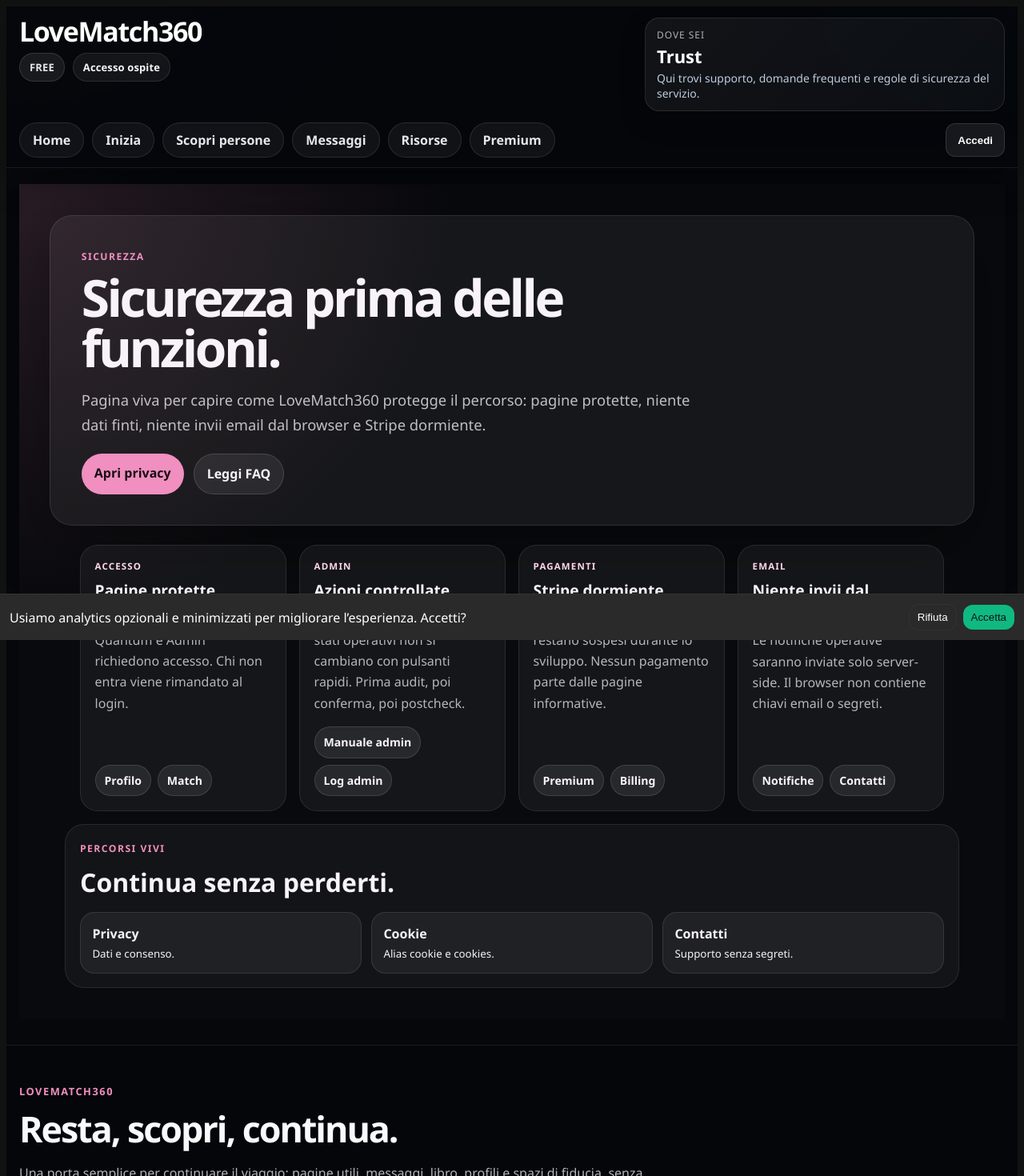
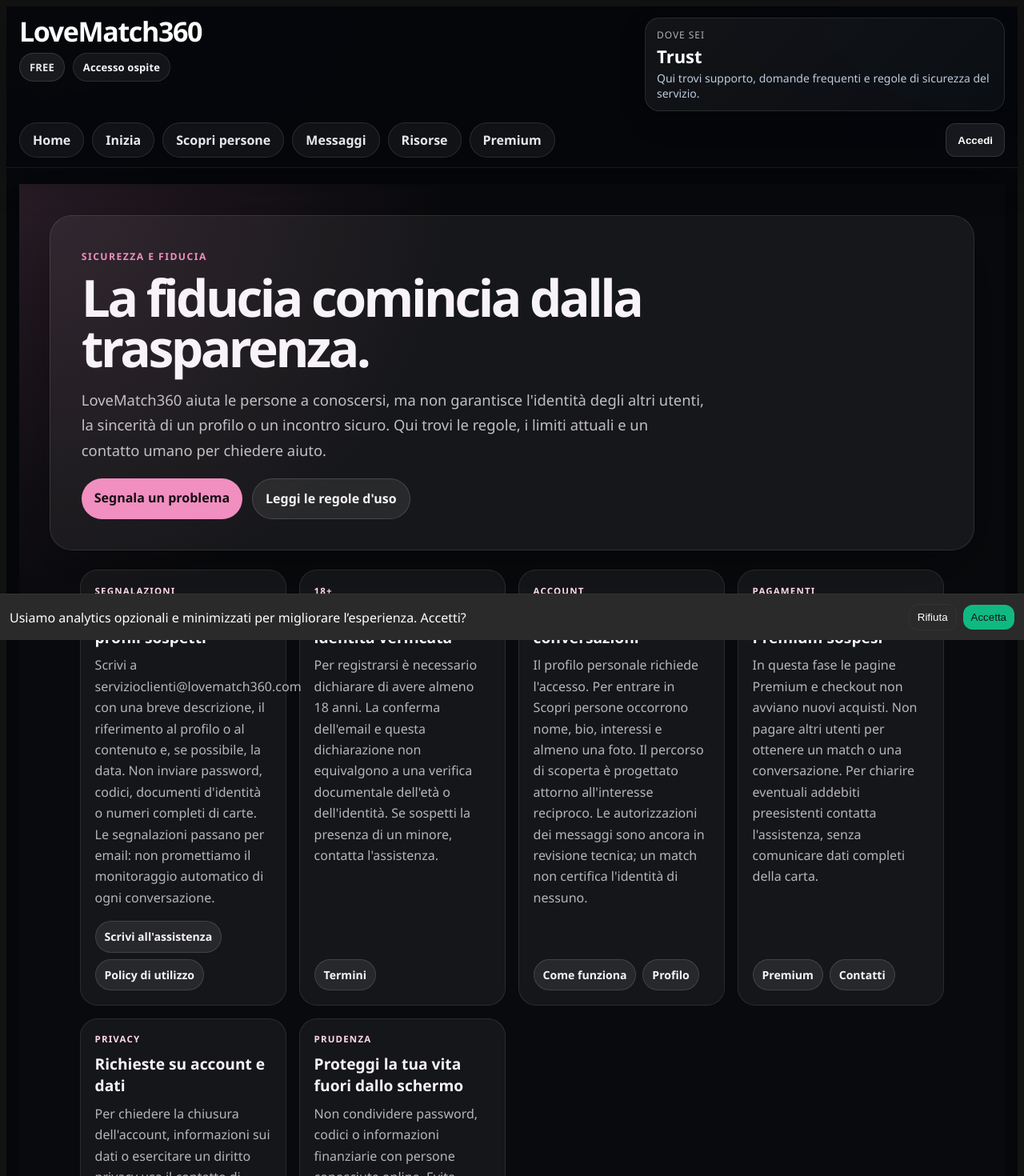
Before and after one commit to ciuval/lm360-admin-prod, a React (Vite) app: page /#/sicurezza in a window 1280 px wide. Shown: the top 1470 px of the page at 80% size. Built offline with nearby package versions, Linux system fonts and the light colour scheme; no server answers.

Commit message:
Integrate profile, trust and client contracts for isolated QA

```diff
--- a/src/components/SiteFooter.jsx
+++ b/src/components/SiteFooter.jsx
@@ -67,11 +67,11 @@ const linkGroups = [
 ];
 
 const statusItems = [
-  "Sito vivo",
-  "Crescita con calma",
-  "Privacy rispettata",
-  "Contatti puliti",
-  "Nessun invio email dal browser",
+  "18+ con autodichiarazione",
+  "Segnalazioni via email",
+  "Regole e contatti pubblici",
+  "Nuovi acquisti Premium sospesi",
+  "Nessun credito chat per messaggio",
 ];
 
 export default function SiteFooter() {
--- a/src/pages/Contatti.jsx
+++ b/src/pages/Contatti.jsx
@@ -3,35 +3,47 @@ import InfoPageTemplate from "./InfoPageTemplate.jsx";
 export default function Contatti() {
   return (
     <InfoPageTemplate
-      eyebrow="Contatti"
-      title="Parla con LoveMatch360."
-      lead="Pagina viva per assistenza, informazioni e segnalazioni. Qui trovi i percorsi corretti senza esporre password, token o dati non necessari."
-      cta={{ label: "Scrivi a servizioclienti", href: "mailto:servizioclienti@lovematch360.com" }}
-      secondaryCta={{ label: "Leggi FAQ", href: "#/faq" }}
+      eyebrow="Contatti e segnalazioni"
+      title="Un contatto chiaro, quando hai bisogno."
+      lead="Per richieste sull'account, segnalazioni o chiarimenti puoi scrivere all'assistenza anche senza registrarti. Non inviare password, token, documenti d'identità o dati completi della carta."
+      cta={{ label: "Scrivi all'assistenza", href: "mailto:servizioclienti@lovematch360.com" }}
+      secondaryCta={{ label: "Sicurezza e fiducia", href: "#/sicurezza" }}
       sections={[
         {
           label: "Assistenza",
-          title: "Supporto account e richieste utenti",
-          text: "Per account, accesso, stati e richieste operative usa servizioclienti@lovematch360.com. Descrivi il problema in modo chiaro e senza segreti.",
-          actions: [{ label: "Apri FAQ", href: "#/faq" }, { label: "Sicurezza", href: "#/sicurezza" }],
+          title: "Account e richieste sui dati",
+          text: "Per problemi di accesso, chiusura dell'account, richieste privacy o chiarimenti su un addebito scrivi a servizioclienti@lovematch360.com. Descrivi la richiesta senza comunicare credenziali o dettagli finanziari completi.",
+          actions: [
+            { label: "Apri Privacy", href: "#/privacy" },
+            { label: "Leggi FAQ", href: "#/faq" },
+          ],
+        },
+        {
+          label: "Segnalazioni",
+          title: "Comportamenti e contenuti da segnalare",
+          text: "Per molestie, impersonificazione, possibili truffe o sospetta presenza di minori, indica la natura del problema, il profilo o contenuto coinvolto e una data indicativa. Non inoltrare materiale illecito o immagini intime non necessarie. Le segnalazioni sono ricevute via email; non è disponibile un servizio di emergenza.",
+          actions: [
+            { label: "Invia segnalazione", href: "mailto:servizioclienti@lovematch360.com" },
+            { label: "Regole di utilizzo", href: "#/uso-accettabile" },
+          ],
         },
         {
           label: "Informazioni",
-          title: "Informazioni generali",
-          text: "Per comunicazioni generali puoi usare info@lovematch360.com. Per richieste operative resta preferibile servizioclienti.",
-          actions: [{ label: "Come funziona", href: "#/come-funziona" }, { label: "Chi siamo", href: "#/chi-siamo" }],
+          title: "Domande generali e attività professionali",
+          text: "Per informazioni generali e richieste sui servizi web puoi usare info@lovematch360.com. Le eventuali attività professionali sono distinte dal servizio di incontri e non comportano l'attivazione automatica di un abbonamento Premium.",
+          actions: [{ label: "Servizi per attivita locali", href: "#/sito-clienti-locali" }],
         },
         {
-          label: "Percorso",
-          title: "Prima orientati, poi scrivi",
-          text: "Molti dubbi si risolvono passando da FAQ, sicurezza e funzioni. Se il problema resta, contatta il supporto con una nota precisa.",
-          actions: [{ label: "Funzioni", href: "#/funzioni" }, { label: "Profilo", href: "#/profilo" }],
+          label: "Emergenze",
+          title: "Un'email non sostituisce i soccorsi",
+          text: "Se una persona è in pericolo immediato contatta le autorita o i servizi di emergenza competenti. Non fare affidamento su una risposta immediata alle email: non viene promessa un'assistenza continuativa 24 ore su 24.",
+          actions: [{ label: "Consigli di sicurezza", href: "#/sicurezza" }],
         },
       ]}
       quickLinks={[
-        { label: "FAQ", href: "#/faq", text: "Risposte rapide e stato del servizio." },
-        { label: "Sicurezza", href: "#/sicurezza", text: "Regole per accesso e protezione." },
-        { label: "Privacy", href: "#/privacy", text: "Dati, consenso e fiducia." },
+        { label: "Sicurezza", href: "#/sicurezza", text: "Precauzioni e limiti del servizio." },
+        { label: "FAQ", href: "#/faq", text: "Risposte alle domande più frequenti." },
+        { label: "Privacy", href: "#/privacy", text: "Diritti sui dati e contatto." },
       ]}
     />
   );
--- a/src/pages/FAQ.jsx
+++ b/src/pages/FAQ.jsx
@@ -3,41 +3,59 @@ import InfoPageTemplate from "./InfoPageTemplate.jsx";
 export default function FAQ() {
   return (
     <InfoPageTemplate
-      eyebrow="FAQ"
-      title="Domande frequenti."
-      lead="Pagina viva per orientarsi subito: account, profilo, scoperta, match, admin e Premium. Ogni risposta porta a un percorso utile."
-      cta={{ label: "Vai alle funzioni", href: "#/funzioni" }}
-      secondaryCta={{ label: "Contatta supporto", href: "#/contatti" }}
+      eyebrow="Domande frequenti"
+      title="Risposte chiare, prima di iscriverti."
+      lead="Come funziona LoveMatch360, cosa puoi aspettarti e cosa non promettiamo. Se manca una risposta puoi contattare l'assistenza senza avere un account."
+      cta={{ label: "Come funziona", href: "#/come-funziona" }}
+      secondaryCta={{ label: "Scrivi all'assistenza", href: "mailto:servizioclienti@lovematch360.com" }}
       sections={[
         {
-          label: "Account",
-          title: "Come inizio a usare il sito?",
-          text: "Crea un account, accedi, completa il profilo e poi usa Scopri. Se non ci sono ancora profili reali, vedrai uno stato vuoto chiaro.",
-          actions: [{ label: "Profilo", href: "#/profilo" }, { label: "Come funziona", href: "#/come-funziona" }],
+          label: "Registrazione",
+          title: "Come comincio?",
+          text: "Crea un account con email e password, conferma l'email quando richiesto e completa nome, bio, interessi e almeno una foto. Un profilo è completo solo quando tutti e quattro i requisiti sono soddisfatti.",
+          actions: [{ label: "Registrati", href: "#/register" }, { label: "Profilo", href: "#/profilo" }],
+        },
+        {
+          label: "Eta",
+          title: "Le persone sono verificate?",
+          text: "Per registrarsi bisogna dichiarare di avere almeno 18 anni. Questa autodichiarazione e la conferma email non sono una verifica documentale dell'identità o dell'età. Non presentiamo gli altri profili come identità certificate.",
+          actions: [{ label: "Sicurezza", href: "#/sicurezza" }, { label: "Termini", href: "#/termini" }],
+        },
+        {
+          label: "Scoperta",
+          title: "Perché potrei vedere pochi profili?",
+          text: "Scopri persone mostra i profili disponibili che soddisfano i requisiti del percorso. Non inventiamo utenti per riempire la lista e non promettiamo un numero minimo di persone o di incontri.",
+          actions: [{ label: "Scopri persone", href: "#/scopri-profili" }],
         },
         {
           label: "Match",
-          title: "Perche non vedo match?",
-          text: "I match compaiono solo quando c e interesse reciproco. In fase iniziale il sito puo essere vuoto perche non ci sono ancora clienti reali.",
-          actions: [{ label: "Vai a Match", href: "#/match" }, { label: "Vai a Scopri", href: "#/scopri" }],
+          title: "Quando posso conversare?",
+          text: "Il percorso è progettato per mostrare un match quando l'interesse è reciproco. La verifica delle autorizzazioni sul backend è ancora in corso. Un match non garantisce una risposta, un incontro o la compatibilità reale tra due persone.",
+          actions: [{ label: "Vai ai match", href: "#/match" }, { label: "Come funziona", href: "#/come-funziona" }],
+        },
+        {
+          label: "Segnalazioni",
+          title: "Come segnalo un profilo o un abuso?",
+          text: "Scrivi a servizioclienti@lovematch360.com indicando il problema e, se possibile, il riferimento al profilo o al contenuto. Non inviare password, codici o documenti personali. Non dichiariamo una moderazione automatica di ogni messaggio.",
+          actions: [{ label: "Segnala via email", href: "mailto:servizioclienti@lovematch360.com" }, { label: "Policy di utilizzo", href: "#/uso-accettabile" }],
         },
         {
           label: "Premium",
-          title: "Premium non e admin",
-          text: "Premium e Super Premium sono stati commerciali. Non danno permessi admin e non avviano Stripe durante lo sviluppo.",
-          actions: [{ label: "Premium", href: "#/premium" }, { label: "Sicurezza", href: "#/sicurezza" }],
+          title: "Devo pagare per usare il sito?",
+          text: "I nuovi acquisti Premium sono attualmente sospesi. Le pagine Premium e checkout non avviano nuovi acquisti. Non è previsto l'acquisto di crediti per leggere o inviare ogni singolo messaggio.",
+          actions: [{ label: "Stato Premium", href: "#/premium" }],
         },
         {
-          label: "Admin",
-          title: "Admin e responsabilita operativa",
-          text: "Admin e owner servono per gestire il progetto. Le azioni reali richiedono procedura, audit, conferma e postcheck.",
-          actions: [{ label: "Admin", href: "#/admin" }, { label: "Log admin", href: "#/log-admin" }],
+          label: "Dati",
+          title: "Come chiedo la chiusura del mio account?",
+          text: "Invia la richiesta a servizioclienti@lovematch360.com. Il supporto dovra verificarla e gestirla nel rispetto degli obblighi applicabili; non è promessa una cancellazione automatica immediata.",
+          actions: [{ label: "Contatti", href: "#/contatti" }, { label: "Privacy", href: "#/privacy" }],
         },
       ]}
       quickLinks={[
-        { label: "Contatti", href: "#/contatti", text: "Canale supporto e richieste." },
-        { label: "Sicurezza", href: "#/sicurezza", text: "Regole operative e protezione." },
-        { label: "Funzioni", href: "#/funzioni", text: "Mappa delle aree vive." },
+        { label: "Sicurezza", href: "#/sicurezza", text: "Consigli pratici e canale di segnalazione." },
+        { label: "Regole di utilizzo", href: "#/uso-accettabile", text: "Comportamenti consentiti e vietati." },
+        { label: "Contatti", href: "#/contatti", text: "Supporto e richieste senza account." },
       ]}
     />
   );
--- a/src/pages/Premium.jsx
+++ b/src/pages/Premium.jsx
@@ -46,10 +46,10 @@ export default function PremiumPage() {
         badge: "Accesso ospite",
         title: "Premium quando serve davvero.",
         description:
-          "Più visibilità, strumenti più chiari e un percorso più fluido per farti notare meglio dentro LoveMatch360.",
+          "I nuovi acquisti Premium sono sospesi. Puoi conoscere il percorso gratuito e leggere le regole prima di decidere se iscriverti.",
         primaryLabel: "Accedi per continuare",
         secondaryLabel: "Torna Home",
-        note: "Per valutare o gestire Premium devi accedere con un account valido. Nessun acquisto parte da questa schermata.",
+        note: "Non è possibile acquistare un nuovo abbonamento in questa fase. Puoi comunque consultare il percorso gratuito.",
       };
     }
 
@@ -90,13 +90,13 @@ export default function PremiumPage() {
     }
 
     return {
-      badge: "Free",
-      title: "Sblocca il lato più vivo di LoveMatch360.",
+      badge: "Free · Premium sospeso",
+      title: "Prima le persone, poi gli abbonamenti.",
       description:
-        "Filtri pro, più qualità nella scoperta dei profili e un percorso più diretto verso connessioni che meritano davvero attenzione.",
-      primaryLabel: "Attiva Premium",
-      secondaryLabel: "Scopri i profili",
-      note: "Puoi valutare Premium con calma e procedere solo quando il percorso è davvero adatto a te.",
+        "I nuovi acquisti Premium sono sospesi. Puoi completare il profilo e consultare il percorso gratuito senza pagare.",
+      primaryLabel: "Vai al profilo",
+      secondaryLabel: "Come funziona",
+      note: "Nessun nuovo pagamento o abbonamento viene avviato da questa pagina.",
     };
   }, [isAuthed, tier]);
 
@@ -111,7 +111,7 @@ export default function PremiumPage() {
       return;
     }
 
-    navigate("/attiva-premium");
+    navigate("/profilo");
   };
 
   const handleSecondaryAction = () => {
@@ -135,7 +135,7 @@ export default function PremiumPage() {
       return;
     }
 
-    navigate("/scopri");
+    navigate("/come-funziona");
   };
 
   if (loading) {
--- a/src/pages/Sicurezza.jsx
+++ b/src/pages/Sicurezza.jsx
@@ -3,41 +3,63 @@ import InfoPageTemplate from "./InfoPageTemplate.jsx";
 export default function Sicurezza() {
   return (
     <InfoPageTemplate
-      eyebrow="Sicurezza"
-      title="Sicurezza prima delle funzioni."
-      lead="Pagina viva per capire come LoveMatch360 protegge il percorso: pagine protette, niente dati finti, niente invii email dal browser e Stripe dormiente."
-      cta={{ label: "Apri privacy", href: "#/privacy" }}
-      secondaryCta={{ label: "Leggi FAQ", href: "#/faq" }}
+      eyebrow="Sicurezza e fiducia"
+      title="La fiducia comincia dalla trasparenza."
+      lead="LoveMatch360 aiuta le persone a conoscersi, ma non garantisce l'identità degli altri utenti, la sincerità di un profilo o un incontro sicuro. Qui trovi le regole, i limiti attuali e un contatto umano per chiedere aiuto."
+      cta={{ label: "Segnala un problema", href: "mailto:servizioclienti@lovematch360.com" }}
+      secondaryCta={{ label: "Leggi le regole d'uso", href: "#/uso-accettabile" }}
       sections={[
         {
-          label: "Accesso",
-          title: "Pagine protette",
-          text: "Profilo, Scopri, Match, Billing, Quantum e Admin richiedono accesso. Chi non entra viene rimandato al login.",
-          actions: [{ label: "Profilo", href: "#/profilo" }, { label: "Match", href: "#/match" }],
+          label: "Segnalazioni",
+          title: "Molestie, truffe o profili sospetti",
+          text: "Scrivi a servizioclienti@lovematch360.com con una breve descrizione, il riferimento al profilo o al contenuto e, se possibile, la data. Non inviare password, codici, documenti d'identità o numeri completi di carte. Le segnalazioni passano per email: non promettiamo il monitoraggio automatico di ogni conversazione.",
+          actions: [
+            { label: "Scrivi all'assistenza", href: "mailto:servizioclienti@lovematch360.com" },
+            { label: "Policy di utilizzo", href: "#/uso-accettabile" },
+          ],
         },
         {
-          label: "Admin",
-          title: "Azioni controllate",
-          text: "Ruoli, account, notifiche e stati operativi non si cambiano con pulsanti rapidi. Prima audit, poi conferma, poi postcheck.",
-          actions: [{ label: "Manuale admin", href: "#/admin" }, { label: "Log admin", href: "#/log-admin" }],
+          label: "18+",
+          title: "Età dichiarata, non identità verificata",
+          text: "Per registrarsi è necessario dichiarare di avere almeno 18 anni. La conferma dell'email e questa dichiarazione non equivalgono a una verifica documentale dell'età o dell'identità. Se sospetti la presenza di un minore, contatta l'assistenza.",
+          actions: [{ label: "Termini", href: "#/termini" }],
+        },
+        {
+          label: "Account",
+          title: "Accessi e conversazioni",
+          text: "Il profilo personale richiede l'accesso. Per entrare in Scopri persone occorrono nome, bio, interessi e almeno una foto. Il percorso di scoperta è progettato attorno all'interesse reciproco. Le autorizzazioni dei messaggi sono ancora in revisione tecnica; un match non certifica l'identità di nessuno.",
+          actions: [
+            { label: "Come funziona", href: "#/come-funziona" },
+            { label: "Profilo", href: "#/profilo" },
+          ],
         },
         {
           label: "Pagamenti",
-          title: "Stripe dormiente",
-          text: "Checkout e pagamenti restano sospesi durante lo sviluppo. Nessun pagamento parte dalle pagine informative.",
-          actions: [{ label: "Premium", href: "#/premium" }, { label: "Billing", href: "#/billing" }],
+          title: "Nuovi acquisti Premium sospesi",
+          text: "In questa fase le pagine Premium e checkout non avviano nuovi acquisti. Non pagare altri utenti per ottenere un match o una conversazione. Per chiarire eventuali addebiti preesistenti contatta l'assistenza, senza comunicare dati completi della carta.",
+          actions: [{ label: "Premium", href: "#/premium" }, { label: "Contatti", href: "#/contatti" }],
         },
         {
-          label: "Email",
-          title: "Niente invii dal browser",
-          text: "Le notifiche operative saranno inviate solo server-side. Il browser non contiene chiavi email o segreti.",
-          actions: [{ label: "Notifiche", href: "#/notifiche" }, { label: "Contatti", href: "#/contatti" }],
+          label: "Privacy",
+          title: "Richieste su account e dati",
+          text: "Per chiedere la chiusura dell'account, informazioni sui dati o esercitare un diritto privacy usa il contatto di assistenza. Una richiesta via email non equivale a una cancellazione automatica: il supporto dovrà verificare e gestire il caso.",
+          actions: [
+            { label: "Privacy", href: "#/privacy" },
+            { label: "Scrivi all'assistenza", href: "mailto:servizioclienti@lovematch360.com" },
+          ],
+        },
+        {
+          label: "Prudenza",
+          title: "Proteggi la tua vita fuori dallo schermo",
+          text: "Non condividere password, codici o informazioni finanziarie con persone conosciute online. Evita trasferimenti di denaro e verifica con cautela le richieste insolite. In caso di pericolo immediato contatta i servizi di emergenza, non aspettare una risposta via email.",
+          actions: [{ label: "FAQ", href: "#/faq" }],
         },
       ]}
       quickLinks={[
-        { label: "Privacy", href: "#/privacy", text: "Dati e consenso." },
-        { label: "Cookie", href: "#/cookies", text: "Alias cookie e cookies." },
-        { label: "Contatti", href: "#/contatti", text: "Supporto senza segreti." },
+        { label: "Segnalazioni e contatti", href: "#/contatti", text: "Recapito di assistenza accessibile senza account." },
+        { label: "Policy di utilizzo", href: "#/uso-accettabile", text: "Comportamenti vietati e procedura di segnalazione." },
+        { label: "Termini", href: "#/termini", text: "Requisiti, limiti del servizio e diritti." },
+        { label: "Privacy", href: "#/privacy", text: "Informazioni sul trattamento dei dati." },
       ]}
     />
   );
```
Also changed, not shown: src/pages/ChatBox.jsx (+25 -9 lines), src/pages/MatchDashboard.jsx (+12 -3 lines), src/pages/PublicProfilesPage.jsx (+27 -35 lines), 3 other files (tests, documents, lock files or other folders).
